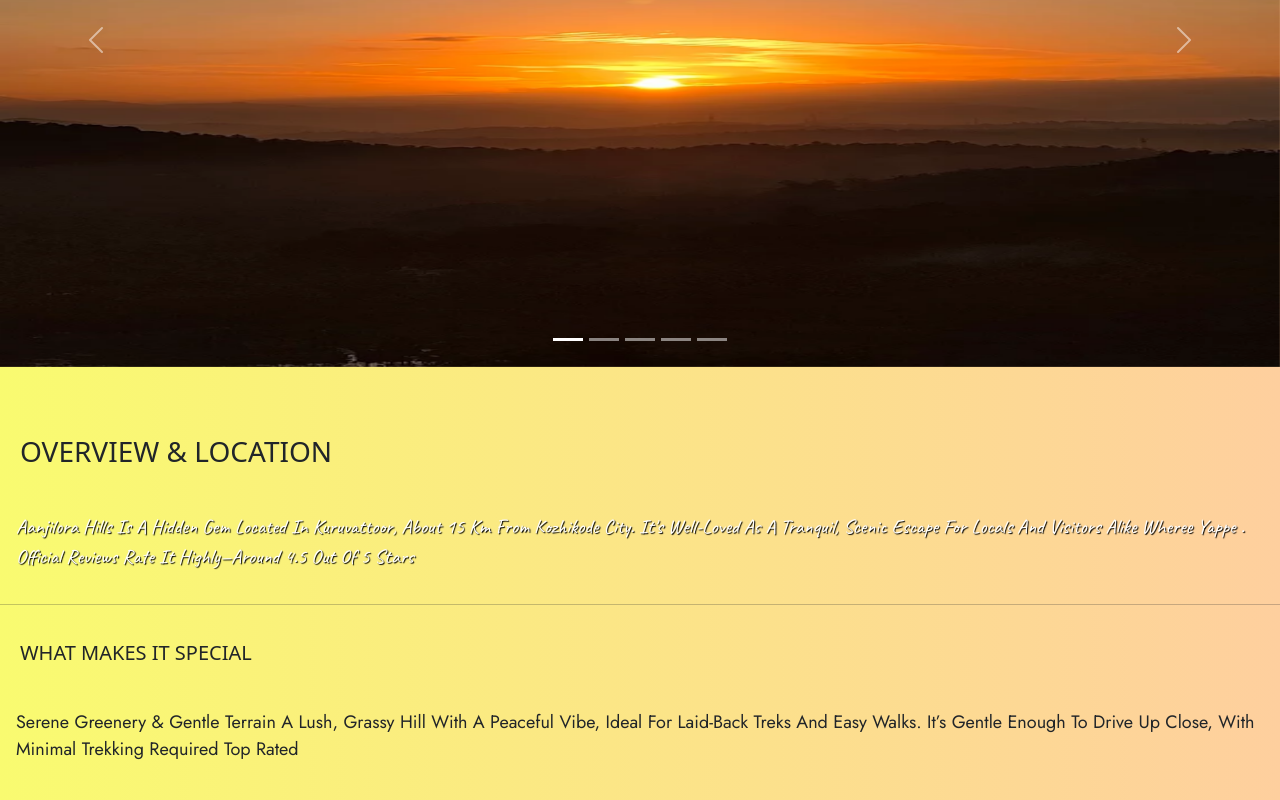
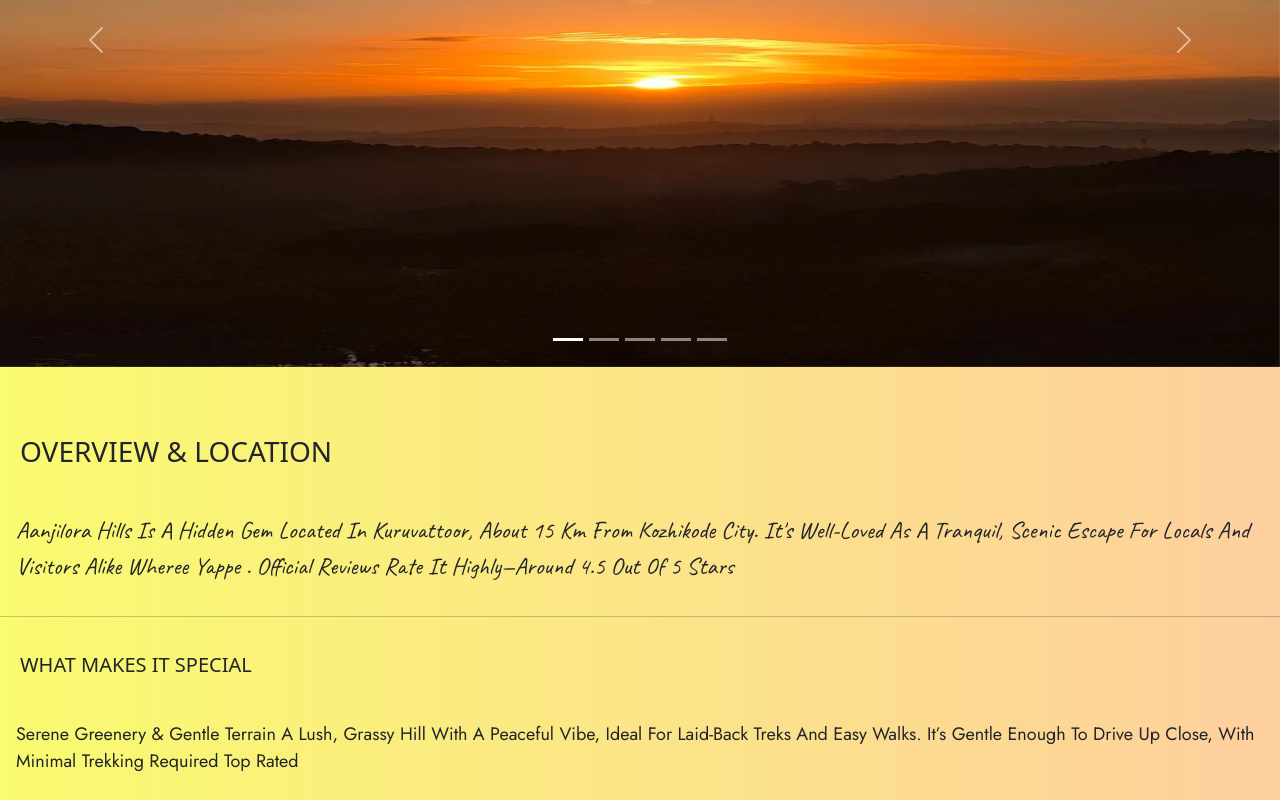
Before and after one commit to RATHIN-96/anjilorahills, a plain HTML site: page index.html in a window 1280 px wide. Shown: the part 387-1187 px from the top of the page. Drawn offline with nearby package versions, Linux system fonts and the light colour scheme; a web font is replaced by a local one.

Commit message:
3rd commit 1

```diff
--- a/index.html
+++ b/index.html
@@ -111,7 +111,7 @@
 <div class="short col-12 ">
 
 <h3>Overview & Location</h3>
-<p style="font-family: var(--Caveat-font); font-size: 20px; color: var(--one); text-shadow: 1px 1px 1px black;">Aanjilora Hills is a hidden gem located in Kuruvattoor, about 15 km from Kozhikode city. It's well-loved as a tranquil, scenic escape for locals and visitors alike
+<p style="font-family: var(--Caveat-font); font-size: 24px; ">Aanjilora Hills is a hidden gem located in Kuruvattoor, about 15 km from Kozhikode city. It's well-loved as a tranquil, scenic escape for locals and visitors alike
 Wheree
 Yappe
 . Official reviews rate it highly—around 4.5 out of 5 stars</p>
```
